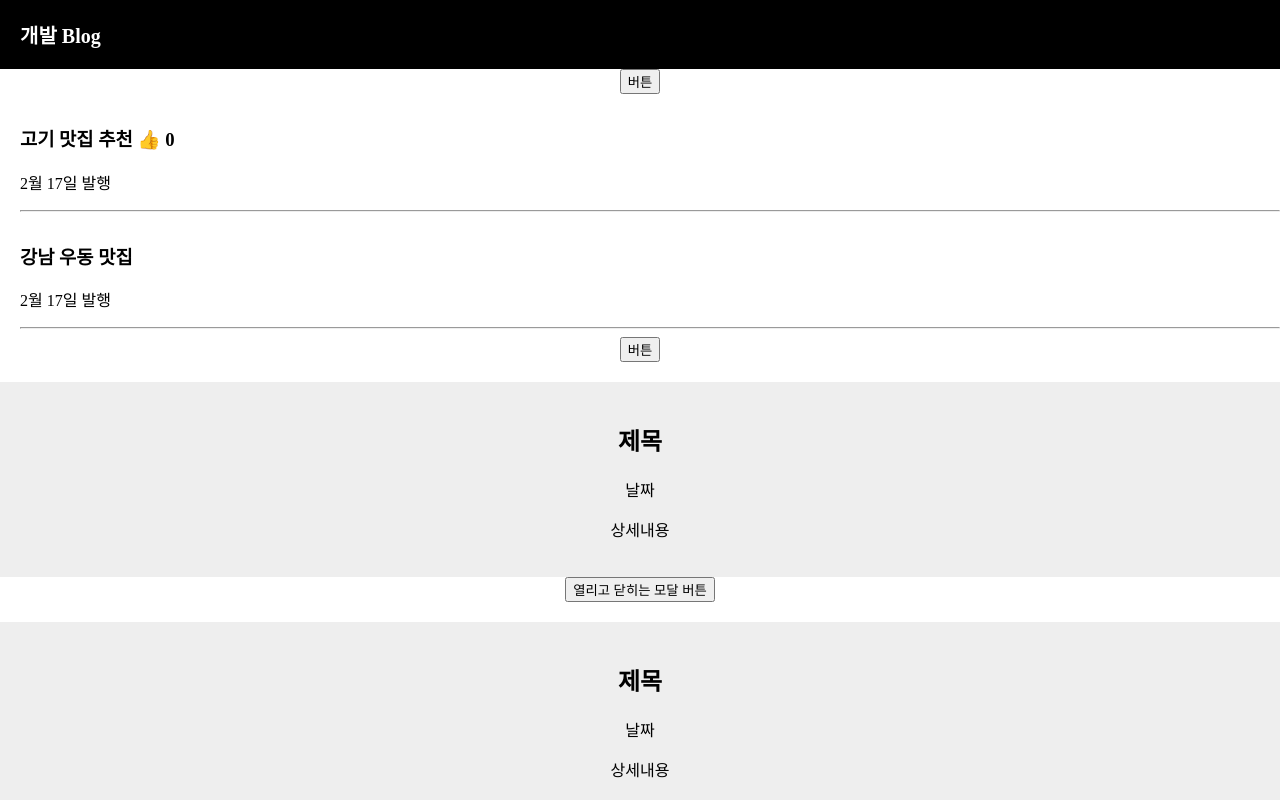
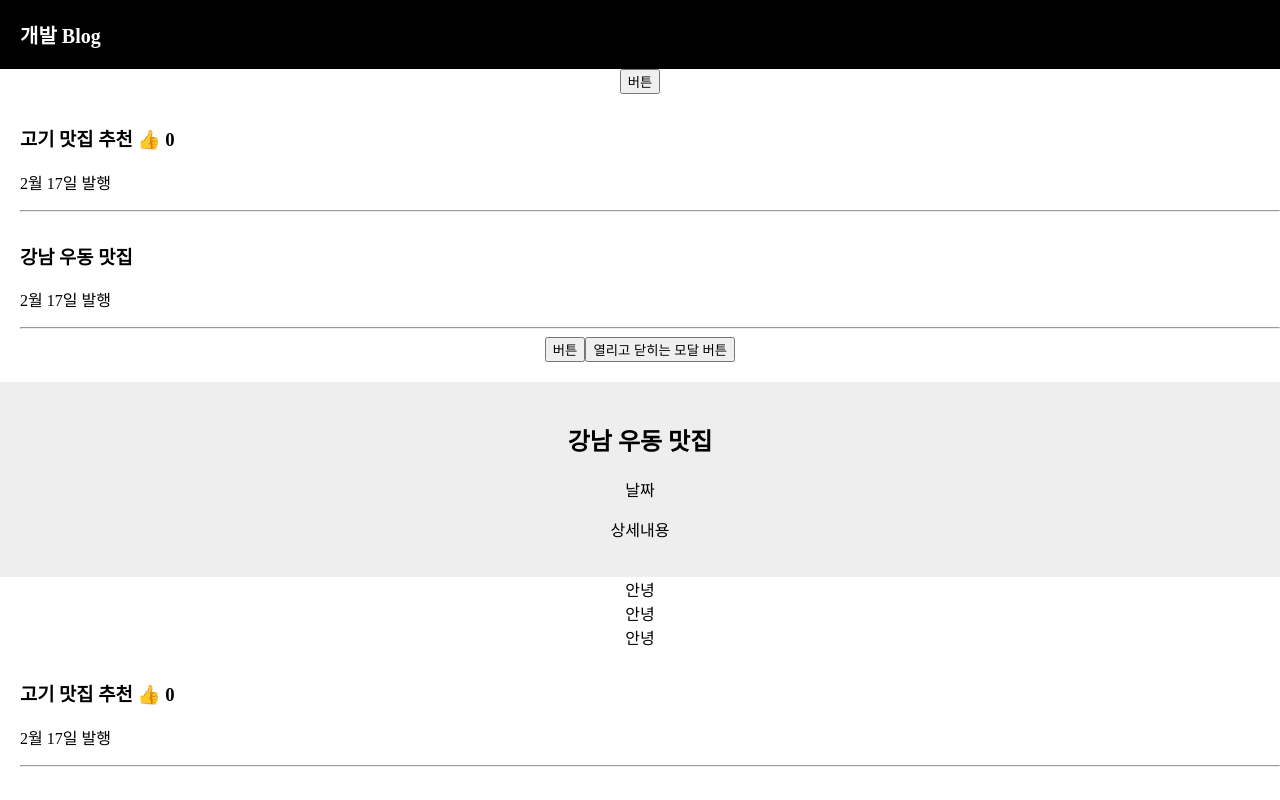
Before and after one commit to jhhong0930/react-app-blog, a React (Create React App) app in the folder blog/: page / in a window 1280 px wide. Both pictures are taken after a click on the element "강남 우동 맛집". Shown: the top 800 px of the page. Built offline with nearby package versions, Linux system fonts and the light colour scheme.

Commit message:
props로 자식에게 state 전달하기

```diff
--- a/blog/src/App.js
+++ b/blog/src/App.js
@@ -69,16 +69,11 @@ function App() {
       {/* 리엑트에선 UI를 만들 때 state 데이터를 이용
           state 변경시 복사본은 reference 자료형만 해당, 나머지는 직접 수정 가능*/}
       <button onClick={ () => {changeModal(true) } }>버튼</button>
-      {
-        modal === true
-        ? <Modal />
-        : null
-      }
 
       <button onClick={ () => {changeModal(!modal)}}>열리고 닫히는 모달 버튼</button>
       {
         modal === true
-        ? <Modal />
+        ? <Modal list={list} />
         : null
       }
 
@@ -107,11 +102,11 @@ function App() {
 // - 자주 변경되는 HTML UL들
 // - 다른 페이지를 만들 때도 컴포넌트를 사용
 // state를 사용할 때 복잡하다(상위 Component에서 만든 state를 쓰려면 props 문법 사용 필요)
-function Modal() {
+function Modal(props) {
   return (
     <>
       <div className="modal">
-        <h2>제목</h2>
+        <h2>{props.list[1]}</h2>
         <p>날짜</p>
         <p>상세내용</p>
       </div>
```
